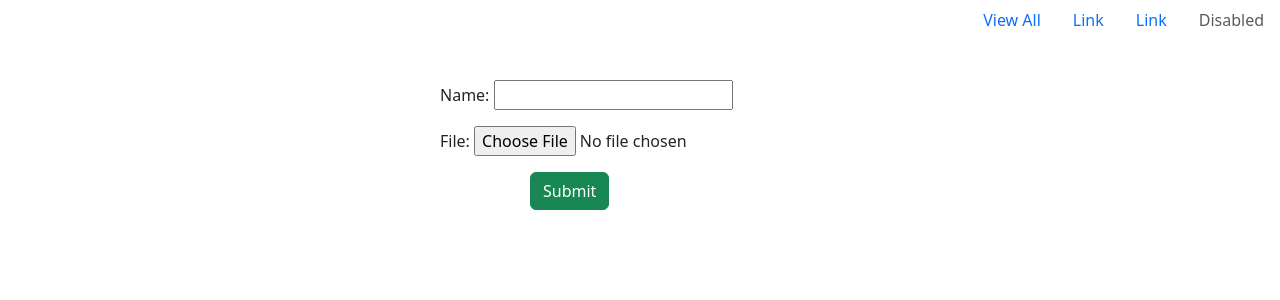
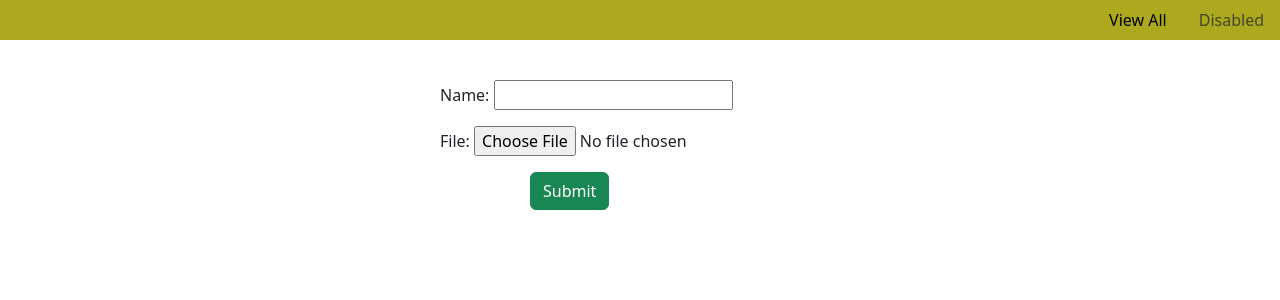
Before and after one commit to nihallondhe20/uploadfilehandler, a Django app: page / in a window 1280 px wide. Shown: the top 300 px of the page. Run offline with Django 3.2, Linux system fonts and the light colour scheme.

Commit message:
minor changes

```diff
--- a/uploadfile/templates/home.html
+++ b/uploadfile/templates/home.html
@@ -13,7 +13,7 @@
   </ul>
 </head>
 <body>
-    <form method="get" action="" style="margin-left: 20px ; background-color: aqua;">
+    <form method="get" action="" style="margin-left: 32px ; background-color: rgb(49, 63, 63);">
         <input type="text" name="search"     placeholder="Search by name" value="{{ request.GET.search }}">
         <button type="submit">Search</button>
     </form>
--- a/uploadfile/templates/upload.html
+++ b/uploadfile/templates/upload.html
@@ -1,15 +1,9 @@
 <html>
     <link href="https://cdn.jsdelivr.net/npm/bootstrap@5.3.1/dist/css/bootstrap.min.css" rel="stylesheet" integrity="sha384-4bw+/aepP/YC94hEpVNVgiZdgIC5+VKNBQNGCHeKRQN+PtmoHDEXuppvnDJzQIu9" crossorigin="anonymous">
     <script src="https://cdn.jsdelivr.net/npm/bootstrap@5.3.1/dist/js/bootstrap.bundle.min.js" integrity="sha384-HwwvtgBNo3bZJJLYd8oVXjrBZt8cqVSpeBNS5n7C8IVInixGAoxmnlMuBnhbgrkm" crossorigin="anonymous"></script>
-<ul class="nav justify-content-end">
+<ul class="nav justify-content-end"   style="background-color: #aca91f;">
     <li class="nav-item">
-      <a class="nav-link active" aria-current="page" href="/home">View All</a>
-    </li>
-    <li class="nav-item">
-      <a class="nav-link" href="#">Link</a>
-    </li>
-    <li class="nav-item">
-      <a class="nav-link" href="#">Link</a>
+      <a class="nav-link " style="color: black;" aria-current="page" href="/home">View All</a>
     </li>
     <li class="nav-item">
       <a class="nav-link disabled" aria-disabled="true">Disabled</a>
```
